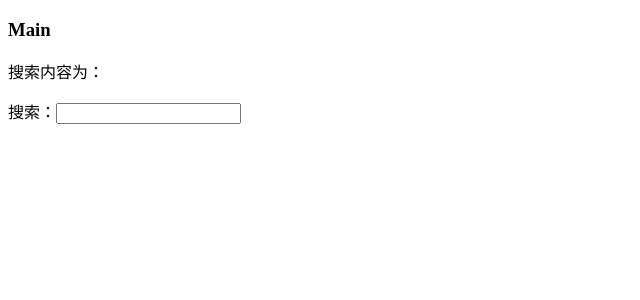
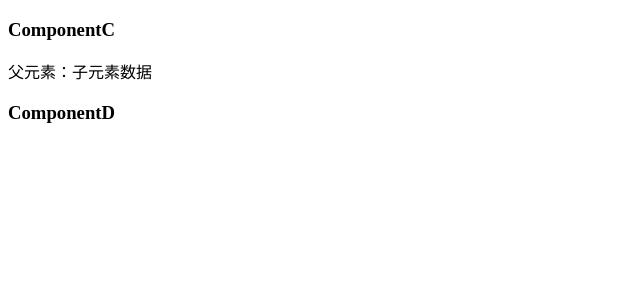
Before and after one commit to recursionBlack/vue3learn, a Vue app in the folder vue-components/: page / in a window 1280 px wide. Shown: the top 300 px of the page, without its empty margins (0-640 px from the left). Built offline with nearby package versions, Linux system fonts and the light colour scheme; the HTML template or start-up script is replaced by a standard one.

Commit message:
110，组件数据传递

```diff
--- a/vue-components/src/App.vue
+++ b/vue-components/src/App.vue
@@ -5,7 +5,8 @@
   <!-- <ParentDemo /> -->
   <!-- <ComponentA /> -->
   <!-- <ComponentEvent /> -->
-  <MainForSearch />
+  <!-- <MainForSearch /> -->
+  <ComponentC />
 </template>
 
 <script setup lang="ts">
@@ -15,5 +16,6 @@
 // import ParentDemo from './components/ParentDemo.vue'
 // import ComponentA from './components/ComponentA.vue'
 // import ComponentEvent from './components/ComponentEvent.vue'
-import MainForSearch from './components/MainForSearch.vue'
+// import MainForSearch from './components/MainForSearch.vue'
+import ComponentC from './components/ComponentC.vue'
 </script>
--- /dev/null
+++ b/vue-components/src/components/ComponentC.vue
@@ -0,0 +1,17 @@
+<template>
+  <h3>ComponentC</h3>
+  <p>父元素：{{ message }}</p>
+  <ComponentD :onEvent="dataFn" />
+</template>
+
+<script setup lang="ts">
+import { ref } from 'vue'
+import ComponentD from './ComponentD.vue'
+
+const message = ref()
+const dataFn = (data: string) => {
+  message.value = data
+}
+
+// 通过向子元素传递一个需要填入参数的函数，可以秘密的将子元素的数据，带回到父亲元素
+</script>
--- /dev/null
+++ b/vue-components/src/components/ComponentD.vue
@@ -0,0 +1,8 @@
+<template>
+  <h3>ComponentD</h3>
+  <p>{{ props.onEvent('子元素数据') }}</p>
+</template>
+
+<script setup lang="ts">
+const props = defineProps<{ onEvent: (msg: string) => void }>()
+</script>
```
